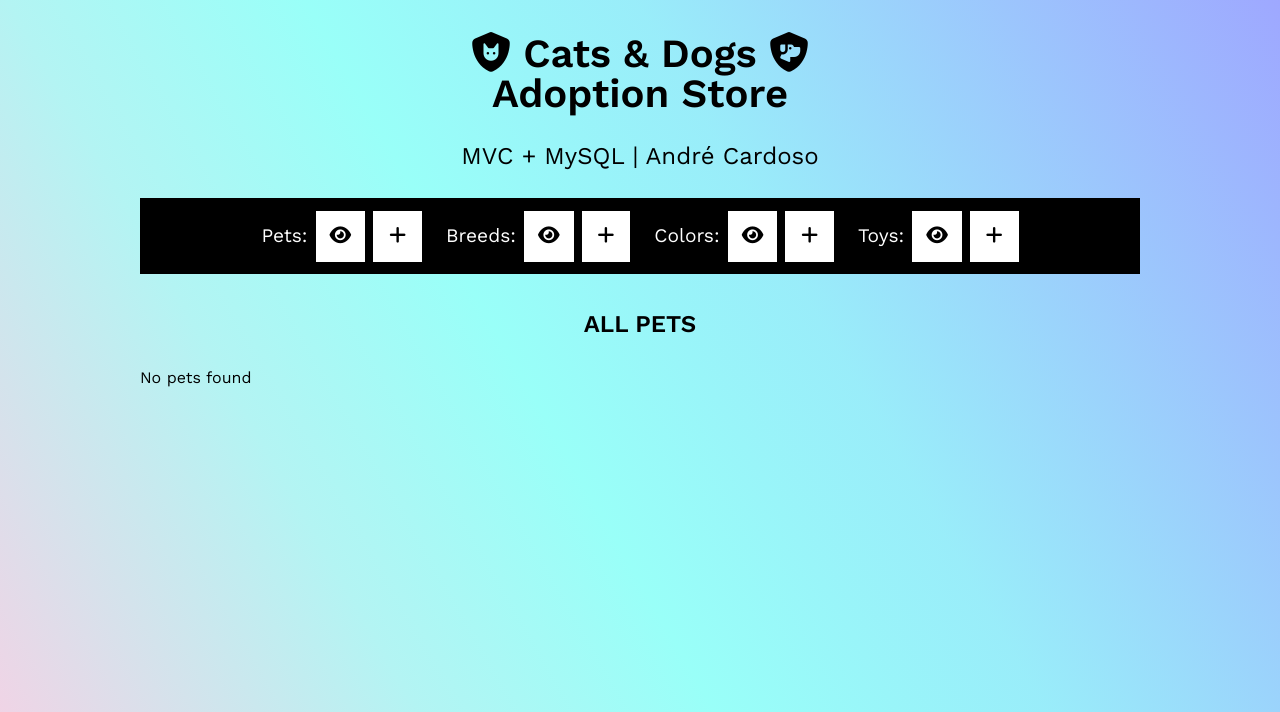
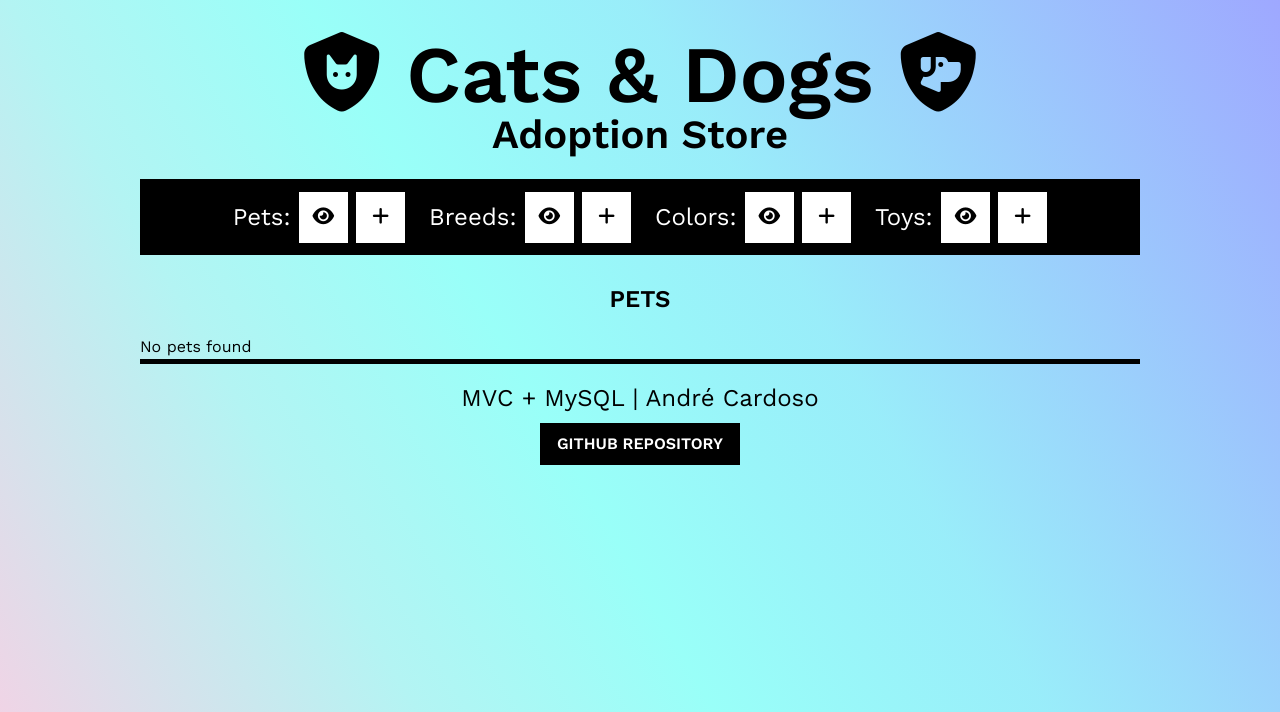
Before and after one commit to whoisjuarez/block3-adv-web, a PHP site: page /?page=pets in a window 1280 px wide. Shown: the top 712 px of the page. Run offline with PHP 8.4, Linux system fonts and the light colour scheme; data that the repository does not hold is empty; a stand-in replaces the project's code that opens the database connection.

Commit message:
Last final layout adjustments

```diff
--- a/project-1/assets/css/style.css
+++ b/project-1/assets/css/style.css
@@ -78,32 +78,36 @@ article {
    grid-gap: 1rem;
 }
 
-h1 {
-   font-size: 2.5rem;
+h1, h2, h3 {
+   font-size: 5rem;
    font-weight: 600;
    text-align: center;
    line-height: 1;
 }
 
-h2 {
-   font-size: 1.5rem;
-   font-weight: 400;
-   text-align: center;
-   margin: 1.5rem 0;
+h2, h3{
+   font-size: 2.5rem;
+   margin-bottom: 1.5rem;
 }
 
 h3 {
    font-size: 1.5rem;
-   font-weight: 600;
    text-transform: uppercase;
-   text-align: center;
-   margin-bottom: 1.5rem;
 }
 
-h4 {
-   font-size: 1.2rem;
+h4, h5{
+   font-size: 1.5rem;
    font-weight: 400;
    text-align: center;
+}
+
+h5{
+   font-size: 1.5rem;
+   margin-top: 1rem;
+}
+
+i.icon-cat-dog{
+   font-size: 4rem;
 }
 
 form {
@@ -185,7 +189,28 @@ GENERAL STYLES
    align-items: center;
 }
 
+.credit{
+   display: flex;
+   justify-content: center;
+   align-items: center;
+   flex-direction: column;
+   border-top: 5px solid black;
+}
+
 /* Buttons */
+.credit a{
+   font-size: 1rem;
+   font-weight: 600;
+   text-align: center;
+   text-decoration: none;
+   text-transform: uppercase;
+   color: white;
+   background-color: black;
+   outline: 1px solid black;
+   padding: .5rem 1rem;
+   margin: .5rem 0;
+}
+
 .btn-flex,
 .btn-flex form {
    display: flex;
@@ -205,14 +230,14 @@ form .btn-flex{
    padding: 10px 15px;
    background-color: black;
    border: 1px solid black;
-   /* border-radius: 50px; */
    font-size: 1rem;
    color: white;
 }
 
 .btn:hover,
-.btn-delete:hover{
-   background-color: transparent;
+.btn-delete:hover,
+.credit a:hover{
+   background-color: white;
    color: black;
    cursor: pointer;
 }
@@ -257,6 +282,7 @@ padding: 10px 13px;
    display: flex;
    flex-direction: column;
    justify-content: space-between;
+   margin-bottom: 3rem;
 }
 
 /* .card .wrapper {
--- a/project-1/index.php
+++ b/project-1/index.php
@@ -19,13 +19,16 @@
    <body>
       <main class="container">
          <h1><i class="fa-solid fa-shield-cat"></i> Cats & Dogs <i class="fa-solid fa-shield-dog"></i></h1>
-         <h1>Adoption Store</h1>
-         <h2>MVC + MySQL | André Cardoso</h2>
-
+         <h2>Adoption Store</h2>
          <!-- adding controller -->
          <?php
             include_once("controllers/controller.php");
          ?>
+
+         <div class="credit">
+            <h5>MVC + MySQL | André Cardoso</h5>
+            <a href="https://github.com/whoisjuarez/block3-adv-web/tree/assignments/project-1" target="_blank">GitHub Repository</a>
+         </div>
       </main>
 
    </body>
--- a/project-1/views/pet/showpets.php
+++ b/project-1/views/pet/showpets.php
@@ -1,4 +1,4 @@
-<h3>All Pets</h3>
+<h3>Pets</h3>
 
 <article>
    <?php
@@ -6,12 +6,23 @@
          foreach($pets as $pet_solo) {
             echo "
             <section class='card'>
-               <div class='wrapper'>
+               <div class='wrapper'>";
+
+                  // Check the speciesName to set the right icon
+                  if ($pet_solo['speciesName'] == 'Canine') {
+                     echo '<i class="icon-cat-dog fa-solid fa-shield-dog"></i>';
+                  } elseif ($pet_solo['speciesName'] == 'Feline') {
+                     echo '<i class="icon-cat-dog fa-solid fa-shield-cat"></i>';
+                  }
+
+                  echo"
                   <div class='name'>" . $pet_solo['petName'] . "</div>
 
                   <div class='id'>" . $pet_solo['petID'] . "</div>
 
                   <div class='species'>" . $pet_solo['speciesName'] . "</div>
+
+
 
                   <div class='breed'>" . $pet_solo['breedName'] . "</div>
 
```
Also changed, not shown: project-1/views/breed/showbreeds.php (+10 -1 lines), project-1/views/toy/showtoys.php (+11 -2 lines).
